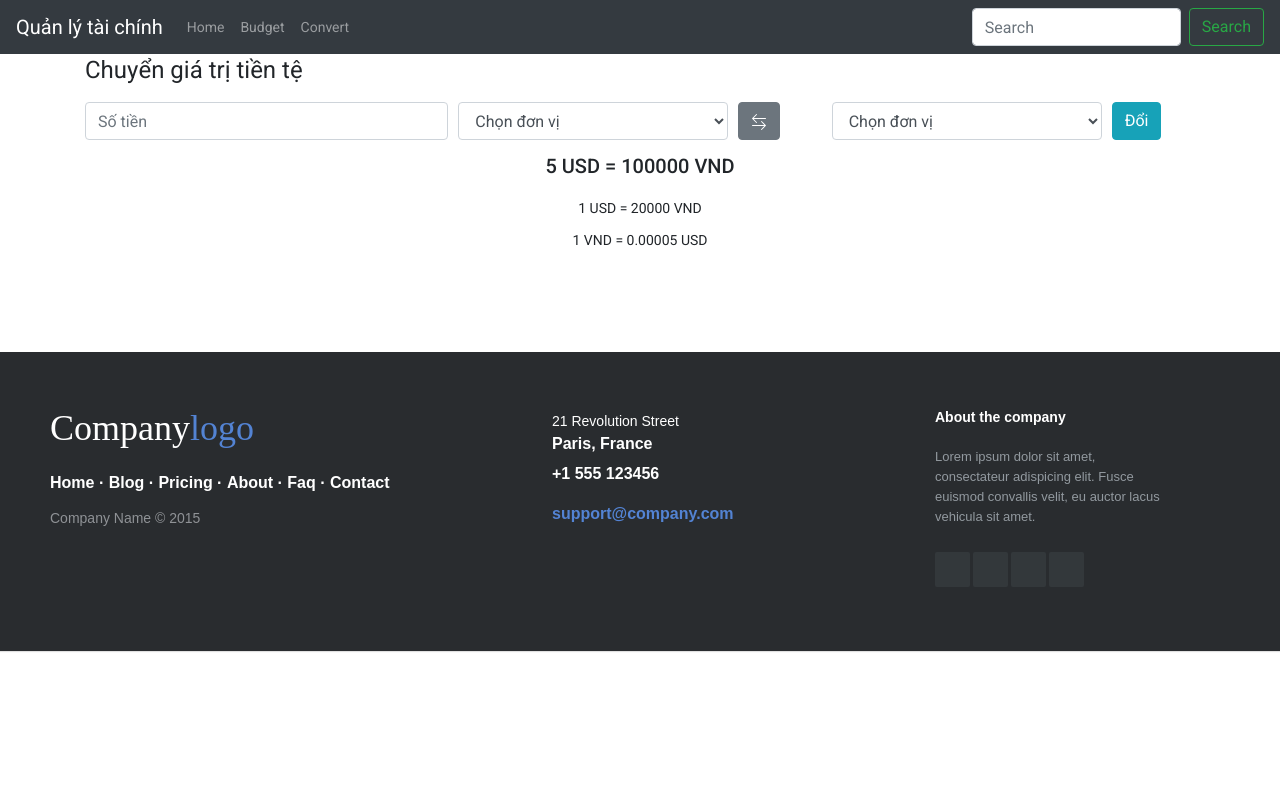
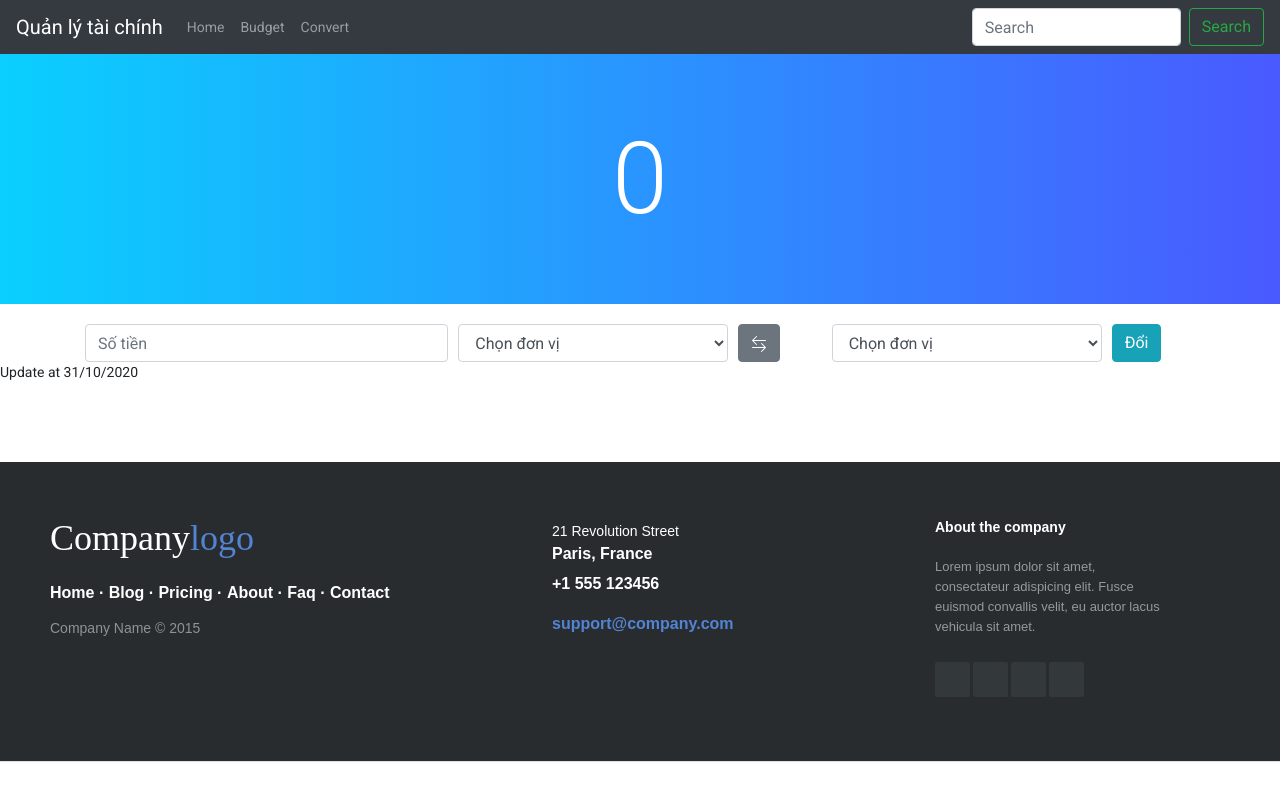
Before and after one commit to Cloneee/Angular-Budget, an Angular app: page /convert in a window 1280 px wide. Built offline with nearby package versions, Linux system fonts and the light colour scheme.

Commit message:
Start coding Convert section

```diff
--- a/src/app/budget/budget.component.css
+++ b/src/app/budget/budget.component.css
@@ -1,8 +1,4 @@
 
-.value {
-    font-weight: 300;
-    font-size: 100px;
-}
 
 .income{
     color:White;
--- a/src/app/convert/convert.component.html
+++ b/src/app/convert/convert.component.html
@@ -1,19 +1,18 @@
 <div>
+  <section class="total-budget">
+    <div class="value" style="color: white;"> {{ result }}</div>
+  </section>
   <form>
-    <div class="container">
-      <div>
-        <h1>Chuyển giá trị tiền tệ</h1>
-      </div>
+    <div class="container" style="padding-top: 20px;">
+
       <div class="form-row">
         <div class="col-lg-4 col-md-4 col-sm-12">
-          <input type="text" class="form-control" placeholder="Số tiền">
+          <input required type="number" class="form-control" placeholder="Số tiền">
         </div>
         <div class="col-lg-3 col-md-3 col-sm-5 col-5">
-          <select class="form-control">
+          <select class="form-control" name="unit1">
             <option selected>Chọn đơn vị</option>
-            <option value="0">VND</option>
-            <option value="1">USD</option>
-            <option value="2">Euro</option>
+            <option value="{{ rate.value }}" *ngFor="let rate of rates | keyvalue">{{ rate.key }}</option>
           </select>
         </div>
         <div class="col-lg-1 col-md-1 col-sm-2 col-2"><button class="btn btn-secondary">
@@ -24,27 +23,15 @@
             </svg>
           </button></div>
         <div class="col-lg-3 col-md-3 col-sm-5 col-5">
-          <select class="form-control">
+          <select class="form-control" name="unit2">
             <option selected>Chọn đơn vị</option>
-            <option value="0">VND</option>
-            <option value="1">USD</option>
-            <option value="2">Euro</option>
+            <option value="{{ rate.value }}" *ngFor="let rate of rates | keyvalue">{{ rate.key }}</option>
           </select>
         </div>
         <div class="col-lg-1 col-md-1 col"><button class="btn btn-info">Đổi</button></div>
       </div>
-      <div class="text-center" style="padding: 10px;">
-        <div>
-          <h2>5 USD = 100000 VND</h2>
-        </div>
-        <div>
-          <p> 1 USD = 20000 VND</p>
-        </div>
-        <div>
-          <p> 1 VND = 0.00005 USD</p>
-        </div>
-      </div>
+
     </div>
   </form>
-
+  <div>Update at {{ date }}</div>
 </div>
--- a/src/app/convert/convert.component.ts
+++ b/src/app/convert/convert.component.ts
@@ -6,7 +6,10 @@ import { Component, OnInit } from '@angular/core';
   styleUrls: ['./convert.component.css'],
 })
 export class ConvertComponent implements OnInit {
-  rate = {
+
+  result: number = 0;
+
+  rates = {
     USD: 1,
     AED: 3.67,
     ARS: 78.3,
@@ -65,5 +68,6 @@ export class ConvertComponent implements OnInit {
 
   constructor() {}
 
-  ngOnInit(): void {}
+  ngOnInit(): void {
+  }
 }
--- a/src/styles.css
+++ b/src/styles.css
@@ -11,7 +11,8 @@ body {
   margin: 0;
   font-family: Roboto, "Helvetica Neue", sans-serif;
 }
-.header{
+
+.header {
   font-weight: 500;
   font-size: 30px;
   color: white;
@@ -22,16 +23,23 @@ body {
   margin: 0;
 }
 
-.total-budget{
+.total-budget {
   display: flex;
   height: 250px;
   background-image: linear-gradient(to right, #0acffe 0%, #495aff 100%);
   justify-content: center;
   align-items: center;
 }
+
 .center {
   display: flex;
   justify-content: center;
   align-items: center;
   text-align: center;
 }
+
+
+.value {
+  font-weight: 300;
+  font-size: 100px;
+}
```
Lines whose indentation alone changed are shown as unchanged.
